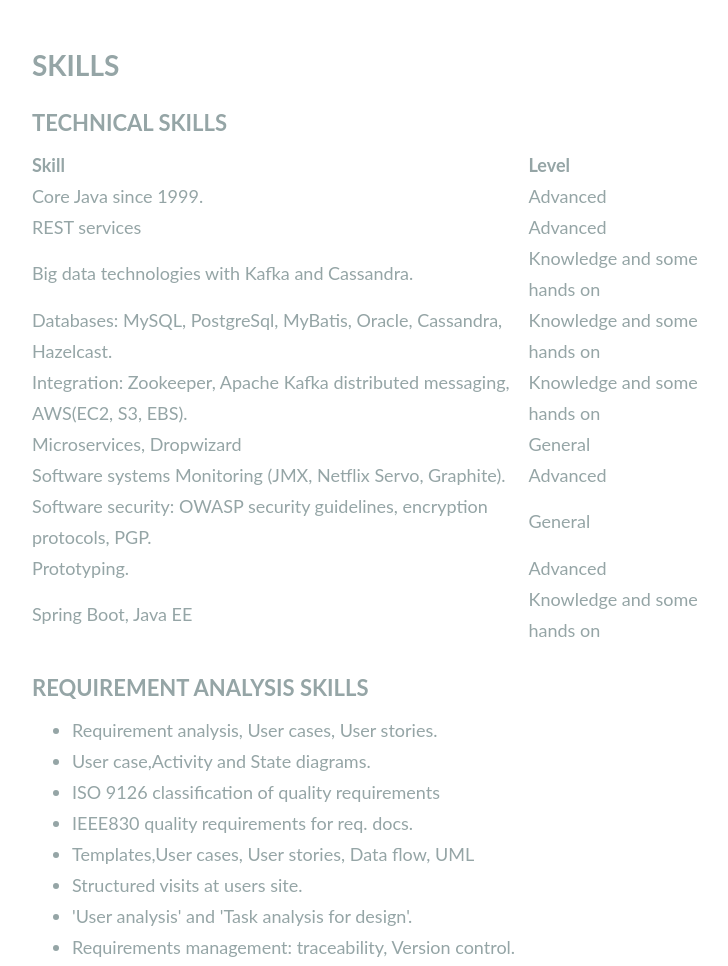
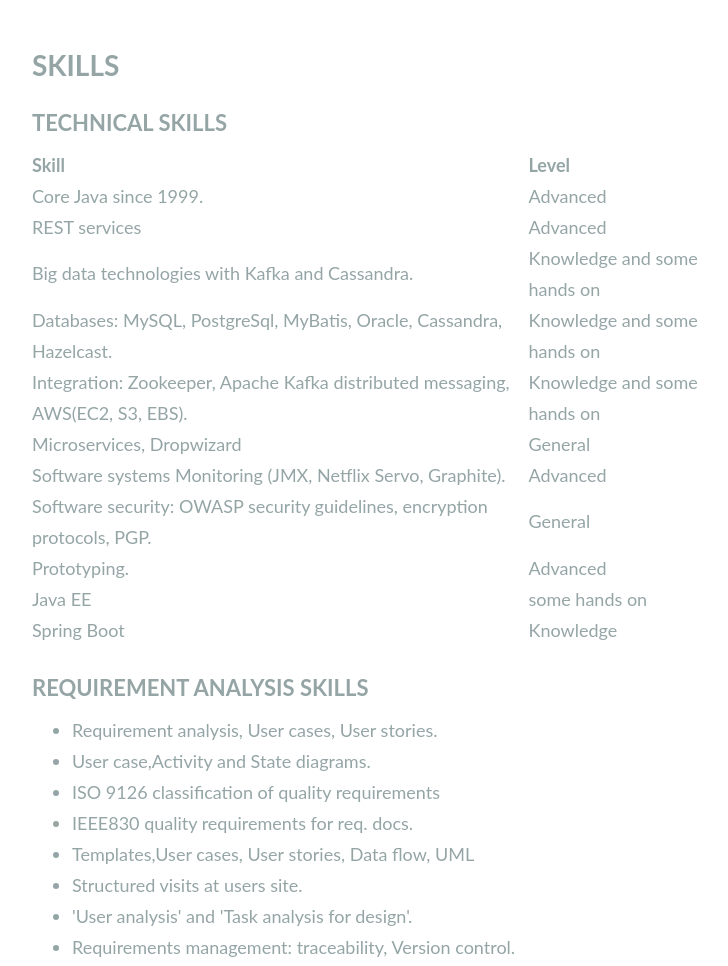
Before and after one commit to atdance/atdance.github.io, a plain HTML site: page dev.html in a window 1280 px wide. Shown: the top 966 px of the page, without its empty margins (273-1001 px from the left). Drawn offline with nearby package versions, Linux system fonts and the light colour scheme; a web font is replaced by a local one.

Commit message:
Update dev.html

```diff
--- a/dev.html
+++ b/dev.html
@@ -73,7 +73,8 @@
 <tr><td>Software systems Monitoring (JMX, Netflix Servo, Graphite).</td> <td>Advanced</td>  </tr>
 <tr><td>Software security: OWASP security guidelines, encryption protocols, PGP.</td> <td>General</td>   </tr>
 <tr><td>Prototyping. </td> <td>Advanced</td>   </tr>
-<tr><td>Spring Boot, Java EE</td> <td>Knowledge and some hands on</td> </tr>
+<tr><td>Java EE</td> <td>some hands on</td> </tr>
+<tr><td>Spring Boot</td> <td>Knowledge</td> </tr>
 </tbody>
 </table>
 
@@ -90,7 +91,6 @@
 </ul>
 
 <h3>FUNCTIONAL SKILLS </h3>
-
 <ul>
 <li>Estimation of software development time and resources.</li>
 <li>Modeling with BPML, BPEL ,UML, Border Controller Entity models.</li>
@@ -101,7 +101,6 @@
 </ul>
 
 <h3>BUSINESS SKILLS </h3>
-
 <ul>
 <li>Analysis of the structure of competition in a market. IOT markets structure.</li>
 <li>General economics; financial tools.</li>
@@ -113,9 +112,7 @@
 <h3>TESTING / QA SKILLS</h3>
 <ul>
 <!--li>Code review both onsite or remote with the
-
- <a href="http://www.javacodereview.com">Java Code Review initiative</a>
-
+	<a href="http://www.javacodereview.com">Java Code Review initiative</a>
 </li-->
 <li>Test data generation based on statistical models. Synthetic data is created with different stochastic
  models that are base for testing the system. Partitioning.</li>
@@ -143,7 +140,7 @@
 <li>Creative design                          - Ericsson.</li>
 <li>ISO 9000 and quality assurance           - IFOA Italy.</li>
 <li>Quality Management</li>
-<li>ISTQB, Certified Professional for Requirements Engineering (CPRE), dued dec 2021</li>
+<li>ISTQB, Certified Professional for Requirements Engineering (CPRE), dued sep 2023</li>
 </ul>
 
 <h2>PROFESSIONAL MEMBERSHIPS / AFFILIATIONS</h2>
@@ -191,7 +188,7 @@
 
 <script src="files/jquery-1.11.1.min.js"></script>
 
-<!-- Default Stat code  -->
+<!-- Default St -->
 
 </body>
 </html>
```
